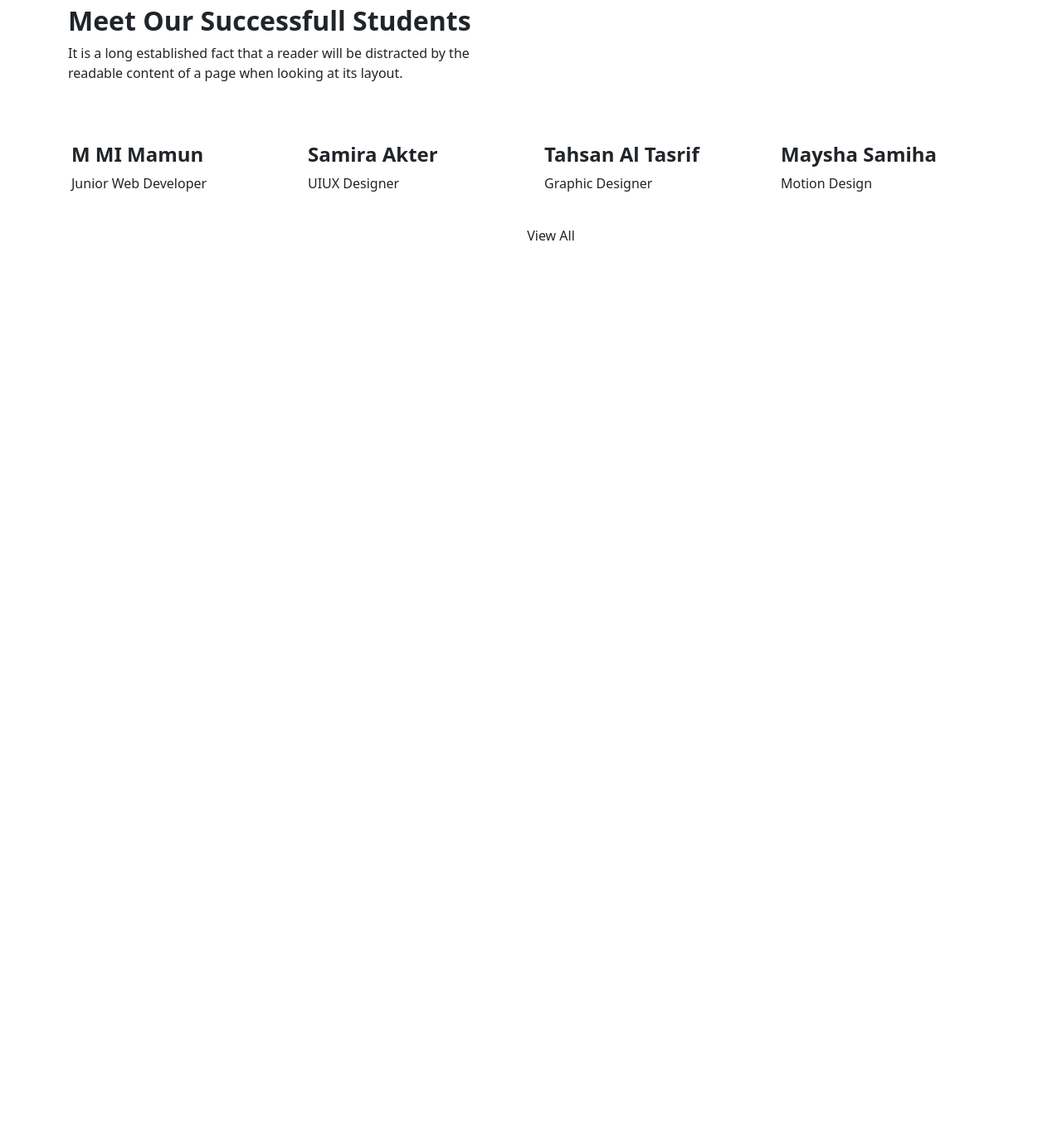
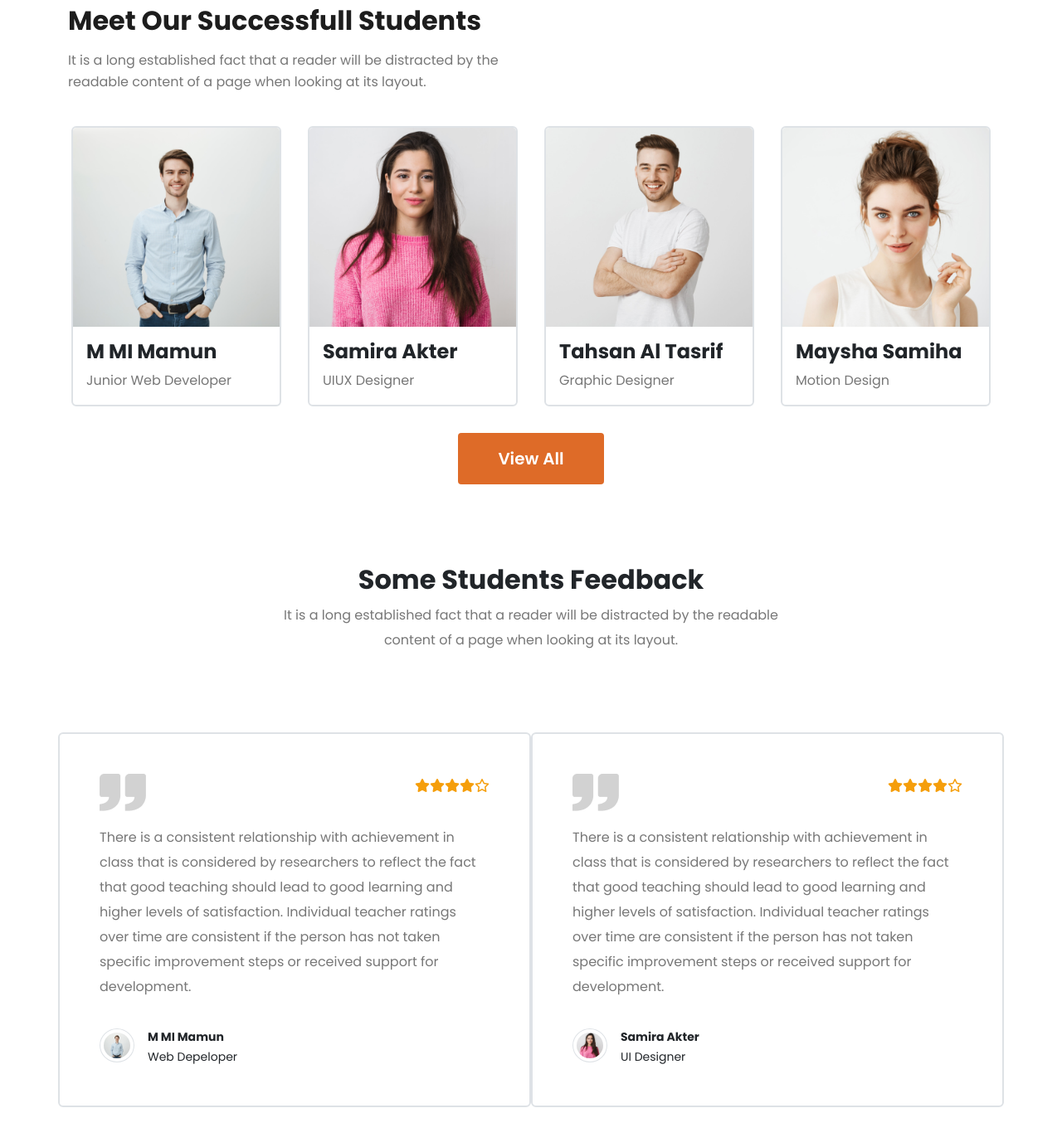
Before and after one commit to tonmoycoder/EdTech_Website, a plain HTML site: page index.html in a window 1280 px wide. Shown: the part 2900-4283 px from the top of the page at 83% size. Before the commit the page ends 3251 px from the top, so only its background shows below. Drawn offline with nearby package versions, Linux system fonts and the light colour scheme.

Commit message:
student feedback done

```diff
--- a/css/style.css
+++ b/css/style.css
@@ -59,7 +59,7 @@
     line-height: 30px;
     margin: 10px 30px 40px 30px;
 }
-#banner_part .bc, #courses .bc, #explore .bc{
+#banner_part .bc, #courses .bc, #explore .bc,#student .bc{
     background-color: #DE6B28;
     font-size: 20px;
     font-weight: 600;
@@ -78,7 +78,7 @@
      font-size: 45px;
      font-family: 'Poppins', sans-serif;
     }
-    #courses .courses_des,#explore p{
+    #courses .courses_des,#explore p,#feedback p{
      color: #777777;
      font-weight: 400;
      font-size: 16px;
@@ -90,7 +90,7 @@
         color: #4A4A4A;
         font-size: 25px;
     }
-    .card-text{
+    .card-text, #student .tstyle{
         color: #777777;
         font-size: 16px;
         line-height: 26px;
@@ -103,3 +103,12 @@
 /* ==============================
    Courses part css end
    ==============================*/
+/* ==============================
+   feedback part css start
+   ==============================*/
+   .fa-solid, .fas,.fa-regular, .fa {
+	color: #F59E0B;
+}
+/* ==============================
+   feedback part css end
+   ==============================*/
--- a/index.html
+++ b/index.html
@@ -372,41 +372,140 @@
     <!-------------------------------------
         Successful student part section start
       ------------------------------------->
-      <section class="container my-5" id="success">
+      <section class="container my-5" id="student">
         <div>
-            <h2 class="poppins fw-bold">Meet Our Successfull
+            <h2 class="font_family fw-bold mb-lg-3" style="color:#1D1D1D;">Meet Our Successfull
                 Students</h2>
-            <p class="poppins">It is a long established fact that a reader will be distracted by the <br>
+            <p class="font_family tstyle mb-lg-2">It is a long established fact that a reader will be distracted by the <br>
                 readable content of a page when looking at its layout.</p>
         </div>
-        <div class="row">
-            <div class="col-lg-3 col-md-6 p-3 rounded">
-                <img src="images/student/student-1.png" alt="" class="img-fluid">
-                <h4 class="poppins fw-bold mt-3">M MI Mamun</h4>
-                <p class="poppins">Junior Web Developer</p>
+        <div class="row mt-lg-4">
+            <div class="col-lg-3 col-md-6 p-3 ">
+              <div class="border border-2 rounded">
+<img src="images/student-1.png" alt="" class="img-fluid">
+                <h4 class="font_family fw-bold mt-3 ps-lg-3">M MI Mamun</h4>
+                <p class="font_family tstyle ps-lg-3">Junior Web Developer</p>
+              </div>
             </div>
-            <div class="col-lg-3 col-md-6 p-3 rounded">
-                <img src="images/student/student-2.png" alt="" class="img-fluid">
-                <h4 class="poppins fw-bold mt-3">Samira Akter</h4>
-                <p class="poppins">UIUX Designer</p>
+            <div class="col-lg-3 col-md-6 p-3 ">
+              <div class="border border-2 rounded">
+<img src="images/student-2.png" alt="" class="img-fluid">
+                <h4 class="font_family fw-bold mt-3 ps-lg-3">Samira Akter</h4>
+                <p class="font_family tstyle ps-lg-3">UIUX Designer</p>
+              </div>
             </div>
-            <div class="col-lg-3 col-md-6 p-3 rounded">
-                <img src="images/student/student-3.png" alt="" class="img-fluid">
-                <h4 class="poppins fw-bold mt-3">Tahsan Al Tasrif</h4>
-                <p class="poppins">Graphic Designer</p>
+            <div class="col-lg-3 col-md-6 p-3">
+              <div class="border border-2 rounded">
+                <img src="images/student-3.png" alt="" class="img-fluid">
+                <h4 class="font_family fw-bold mt-3 ps-lg-3">Tahsan Al Tasrif</h4>
+                <p class="font_family tstyle ps-lg-3">Graphic Designer</p>
+              </div>
             </div>
-            <div class="col-lg-3 col-md-6 p-3 rounded">
-                <img src="images/student/student-4.png" alt="" class="img-fluid">
-                <h4 class="poppins fw-bold mt-3">Maysha Samiha</h4>
-                <p class="poppins">Motion Design</p>
+            <div class="col-lg-3 col-md-6 p-3">
+                <div class="border border-2 rounded">
+                  <img src="images/student-4.png" alt="" class="img-fluid">
+                <h4 class="font_family fw-bold mt-3 ps-lg-3">Maysha Samiha</h4>
+                <p class="font_family tstyle ps-lg-3">Motion Design</p>
+                </div>
             </div>
         </div>
         <div class="text-center">
-            <button type="button" class="btn bg-color rounded px-4 ms-5 white poppins">View All</button>
+            <button type="button" class="btn bc px-5 py-3 border border-0 rounded-1 mt-3">View All</button>
         </div>
     </section>
     <!-------------------------------------
         Successful student part section end
+      ------------------------------------->
+    <!-------------------------------------
+       student Feedback part section start
+      ------------------------------------->
+      <section class="container pt-5 mt-5" id="feedback">
+        <div class="text-center mb-5">
+            <h2 class="font_family fw-bold text-center">Some Students Feedback</h2>
+            <p class="font_family text-center">It is a long established fact that a reader will be distracted by the
+                readable <br>
+                content of a page when looking at its layout.</p>
+        </div>
+
+        <div class="row">
+            <div class="col-lg-6 my-5 p-5 border border-2 rounded">
+                <div class="d-flex align-items-center justify-content-between">
+                    <img src="images/comma.png" alt="" class="img-fluid">
+                    <p class="star-color"><i class="fa-solid fa-star"></i><i class="fa-solid fa-star"></i><i
+                            class="fa-solid fa-star"></i><i class="fa-solid fa-star"></i><i
+                            class="fa-regular fa-star"></i></p>
+                </div>
+                <div class="font_family py-3 pe-3">
+                    <p class="font_family">There is a consistent relationship with achievement in class that is
+                        considered by
+                        researchers to reflect the fact that good teaching should lead to good learning and higher
+                        levels of satisfaction.
+                        Individual teacher ratings over time are consistent if the person has not taken specific
+                        improvement steps or received support for development.</p>
+                </div>
+                <div class="d-flex align-items-center">
+                    <div>
+                        <img src="images/student-1.png" alt="" width="42" height="42"
+                            class="img-fluid img-thumbnail rounded-circle">
+                    </div>
+
+                    <div class="ps-3">
+                        <small class="fw-bold font_family">M MI Mamun</small>
+                        <br>
+                        <small class="font_family">Web Depeloper</small>
+                    </div>
+                </div>
+            </div>
+            <div class="col-lg-6 my-5 p-5 border border-2 rounded">
+                <div class="d-flex align-items-center justify-content-between">
+                    <img src="images/comma.png" alt="" class="img-fluid">
+                    <p class="star-color"><i class="fa-solid fa-star"></i><i class="fa-solid fa-star"></i><i
+                            class="fa-solid fa-star"></i><i class="fa-solid fa-star"></i><i
+                            class="fa-regular fa-star"></i></p>
+                </div>
+                <div class="font_family py-3 pe-3">
+                    <p class="font_family">There is a consistent relationship with achievement in class that is
+                        considered by
+                        researchers to reflect the fact that good teaching should lead to good learning and higher
+                        levels of satisfaction.
+                        Individual teacher ratings over time are consistent if the person has not taken specific
+                        improvement steps or received support for development.</p>
+                </div>
+                <div class="d-flex align-items-center">
+                    <div>
+                        <img src="images/student-2.png" alt="" width="42" height="42"
+                            class="img-fluid img-thumbnail rounded-circle">
+                    </div>
+
+                    <div class="ps-3">
+                        <small class="fw-bold font_family">Samira Akter</small>
+                        <br>
+                        <small class="font_family">UI Designer</small>
+                    </div>
+                </div>
+            </div>
+        </div>
+    </section>
+    <!-------------------------------------
+       student Feedback part section end
+      ------------------------------------->
+    <!-------------------------------------
+       student Feedback part section end
+      ------------------------------------->
+    <!-------------------------------------
+       student Feedback part section end
+      ------------------------------------->
+    <!-------------------------------------
+       student Feedback part section end
+      ------------------------------------->
+    <!-------------------------------------
+       student Feedback part section end
+      ------------------------------------->
+    <!-------------------------------------
+       student Feedback part section end
+      ------------------------------------->
+    <!-------------------------------------
+       student Feedback part section end
       ------------------------------------->
     </main>
       <!-- Fontawesome Kit cdn link -->
```
